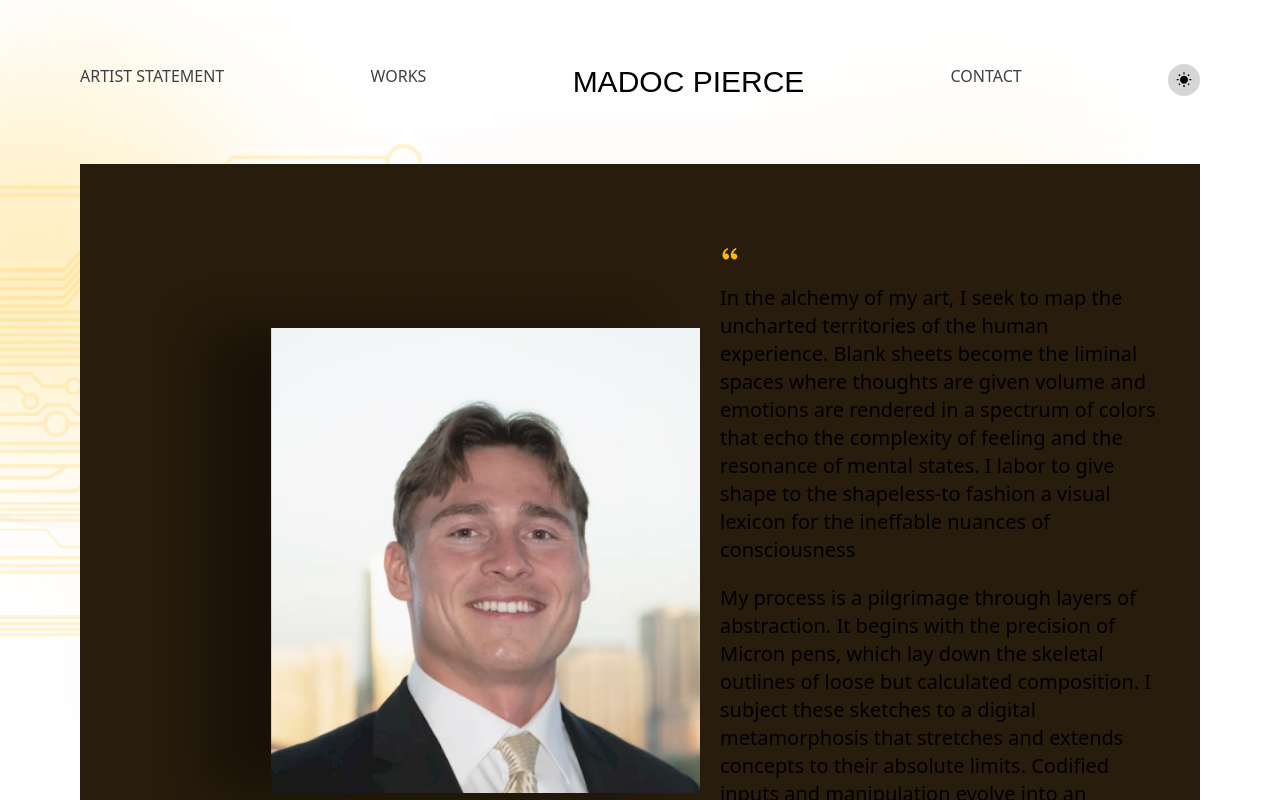
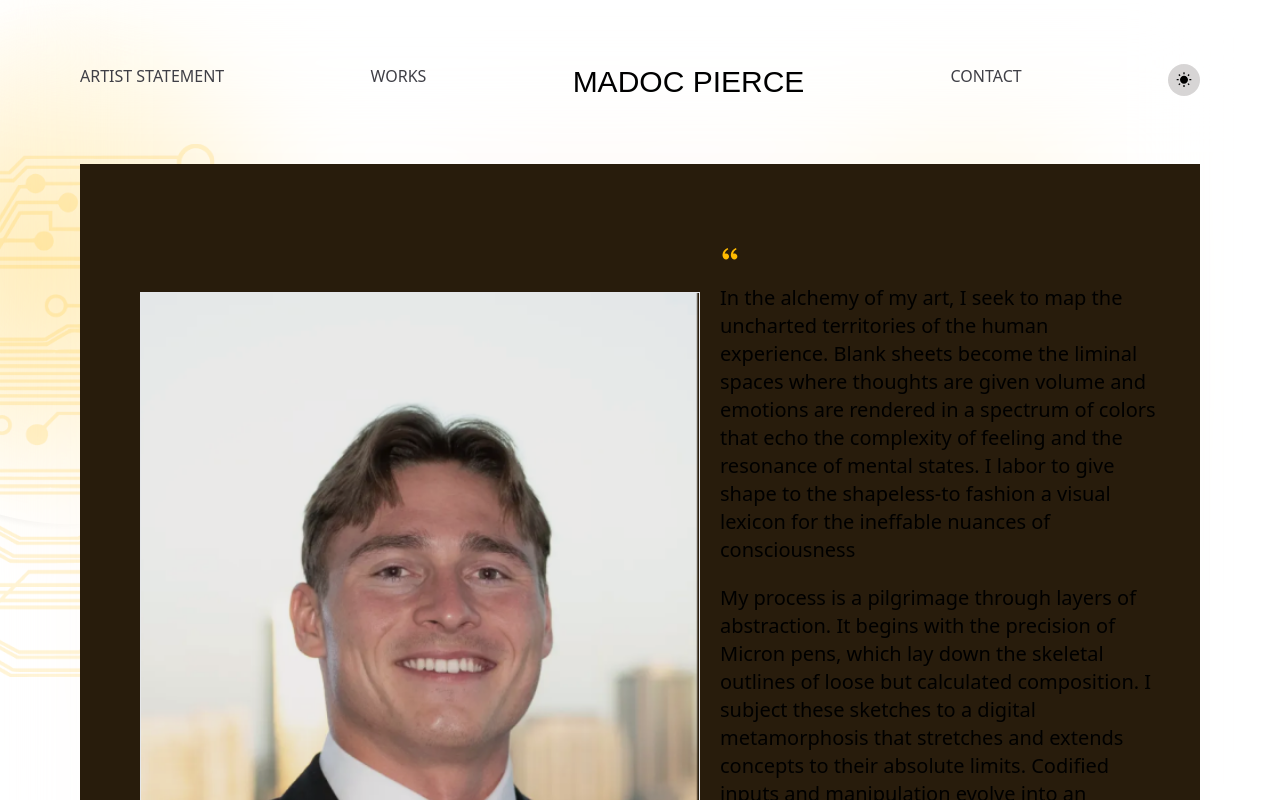
Before and after one commit to FADHILI-Josue/artist_portfolio, a React (Vite) app: page /about in a window 1280 px wide. Shown: the top 800 px of the page. Built offline with nearby package versions, Linux system fonts and the light colour scheme; a web font is replaced by a local one.

Commit message:
fix: about pae

```diff
--- a/src/pages/AboutPage.tsx
+++ b/src/pages/AboutPage.tsx
@@ -22,7 +22,7 @@ const AboutPage = () => {
             <div className="circle5 blur-3xl right-0 -translate-x-[110%] bottom-0 translate-y-32"></div>
         </div>
         <div className="flex h-full pb-20 backdrop-blur-3xl bg-gradient-to-b flex-col relative">
-            <div className="absolute top-36 z-0 h-screen">
+            <div className="absolute -left-52 top-36 z-0 h-screen">
                 <img src={home_left} alt="home left" className='h-1/2 sm:h-2/3' />
             </div>
             <div className="absolute z-0 rotate-180 right-0 h-screen bottom-36">
@@ -40,8 +40,8 @@ const AboutPage = () => {
                         <button className='flex bg-stone-300/40 h-8 w-8 items-center justify-center rounded-full' onClick={() => toggleMode()}><MdWbSunny size={20} className='text-black dark:text-white hover:scale-110 transition-all duration-200' /></button>
                     </div>
                     <div className="w-full px-2 text-sm sm:text-xl backdrop-blur-3xl [&>p]:my-5 sm:px-10 py-20 bg-[#281c0c]">
-                        <div className="sm:float-left sm:m-5">
-                            <img src={prof_pic} alt="profile" className='w-72 md:w-80 lg:w-[35rem] object-contain' />
+                        <div className="sm:float-left sm:mx-5 sm:pt-12">
+                            <img src={prof_pic} alt="profile" className='w-72 md:w-80 border lg:w-[35rem] object-contain' />
                         </div>
                         <RiDoubleQuotesL className='text-light-gold' />
                         <p>In the alchemy of my art, I seek to	map the uncharted territories of the human experience. Blank sheets	become the liminal spaces where thoughts are given volume and emotions are rendered in a spectrum of colors that echo the complexity of	feeling and the resonance of mental states. I labor to give shape to the	shapeless-to fashion a visual lexicon for the ineffable nuances of consciousness</p>
@@ -50,6 +50,7 @@ const AboutPage = () => {
                         <p>These works, like echoes in a void, attempt to visualize the vibrations of thought and the frequency of feeling. They are both the echo and the source, the question and the answer. They reside in the interstices of understanding, wavering between what is known and the vast expanse of the unknown.</p>
                         <p>As an artist, I am driven by the pursuit of the intangible, conjuring forth the abstracted realities that dwell just beyond the periphery of perception. My art is an invitation to viewers: to delve into the visual manifestations of mindscapes, to grapple with the intangible, and to find solace in the shared quest to understand the immeasurable dimensions of being.</p>
                         <RiDoubleQuotesR className='text-light-gold' />
+
                     </div>
                 </div>
             </div>
```
Also changed, not shown: src/assets/images/madoc.png.
